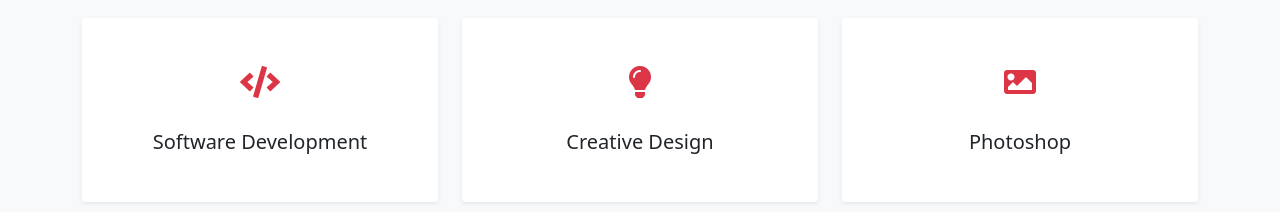
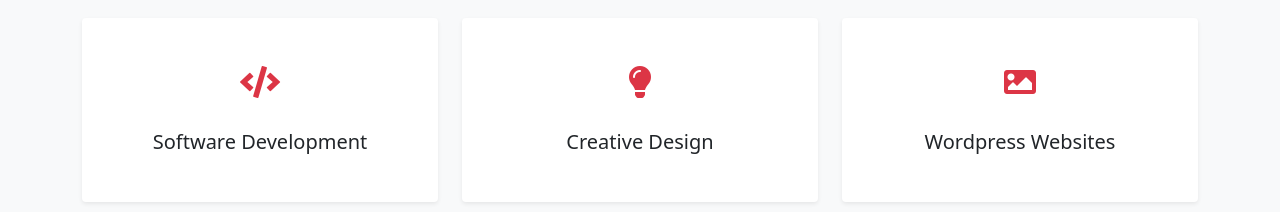
Before and after one commit to enesgarip/enesgarip.github.io, a plain HTML site: page index.html in a window 1280 px wide. Shown: the part 1660-1872 px from the top of the page. Drawn offline with Linux system fonts and the light colour scheme.

Commit message:
Update index.html

```diff
--- a/index.html
+++ b/index.html
@@ -181,7 +181,7 @@
                     <div class="icon my-3 text-danger fs-2">
                         <i class="fas fa-image"></i>
                     </div>
-                    <h3 class="fs-5 py-2">Photoshop</h3>
+                    <h3 class="fs-5 py-2">Wordpress Websites</h3>
                     <p class="text-muted"></p>
                 </div>
             </div>
```
